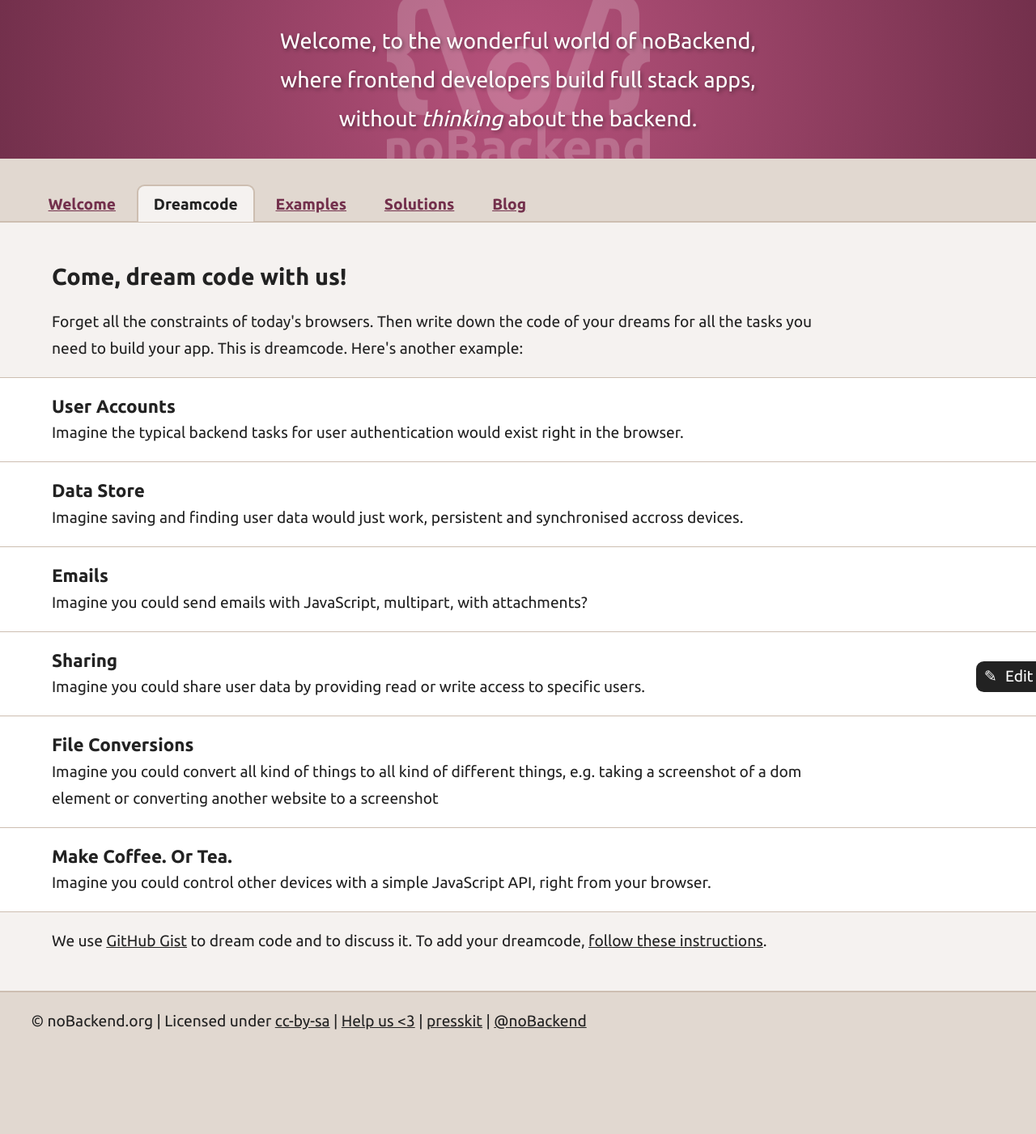
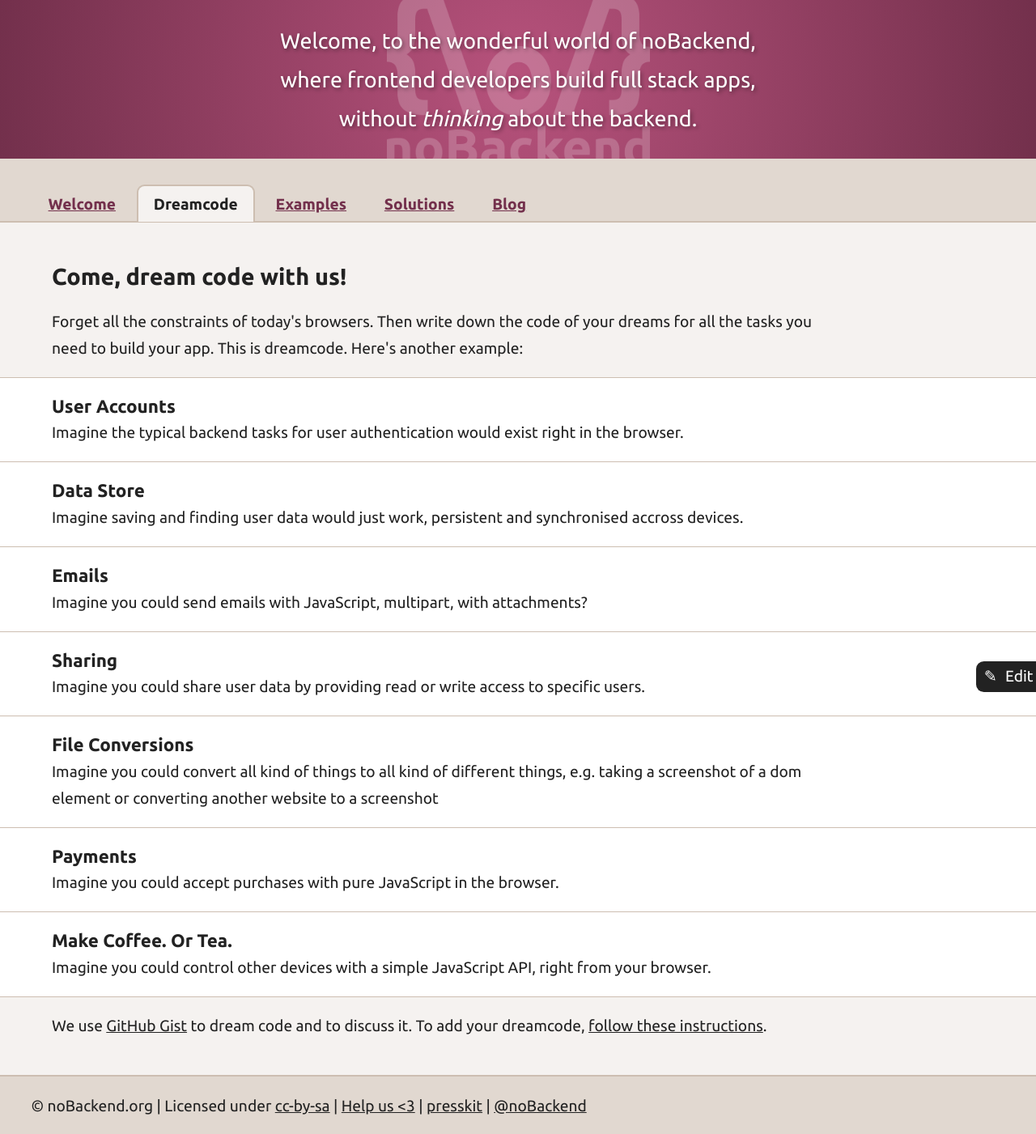
Before and after one commit to noBackend/nobackend.org, a Jekyll site: the page built from dreamcode.html, in a window 1280 px wide. Shown: the whole page at 81% size. Built offline with Jekyll 4.4.1, drawn with Linux system fonts in a browser that asks for light colours; before the commit the page ends 1297 px from its top, so only the background shows below that.

Commit message:
added Payments to the list of Dreamcodes

```diff
--- a/dreamcode.html
+++ b/dreamcode.html
@@ -62,6 +62,14 @@ tab:      dreamcode
     </a>
   </article>
   <article>
+    <a href="https://gist.github.com/gr2m/5463675">
+      <h3>Payments</h3>
+      <p>
+        Imagine you could accept purchases with pure JavaScript in the browser.
+      </p>
+    </a>
+  </article>
+  <article>
     <a href="https://gist.github.com/gr2m/5465679">
       <h3>Make Coffee. Or Tea.</h3>
       <p>
```
